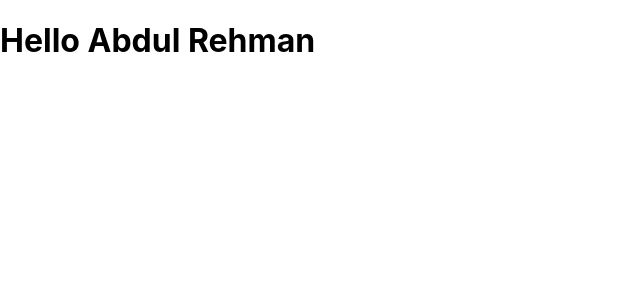
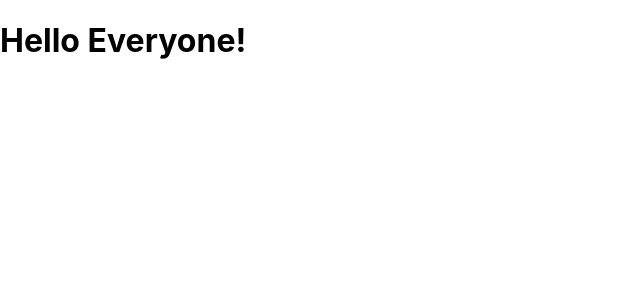
Before and after one commit to abdulrehman1363/react-demo-app, a React (Create React App) app: page / in a window 1280 px wide. Shown: the top 300 px of the page, without its empty margins (0-640 px from the left). Built offline with nearby package versions, Linux system fonts and the light colour scheme.

Commit message:
updated props

```diff
--- a/src/App.js
+++ b/src/App.js
@@ -4,7 +4,7 @@ import Child from './chlid';
 function App() {
   return (
     <div>
-        <Child name='Abdul Rehman'/>
+        <Child name='Everyone!'/>
     </div>
   );
 }
```
Also changed, not shown: 1 other file (tests, documents, lock files or other folders).
